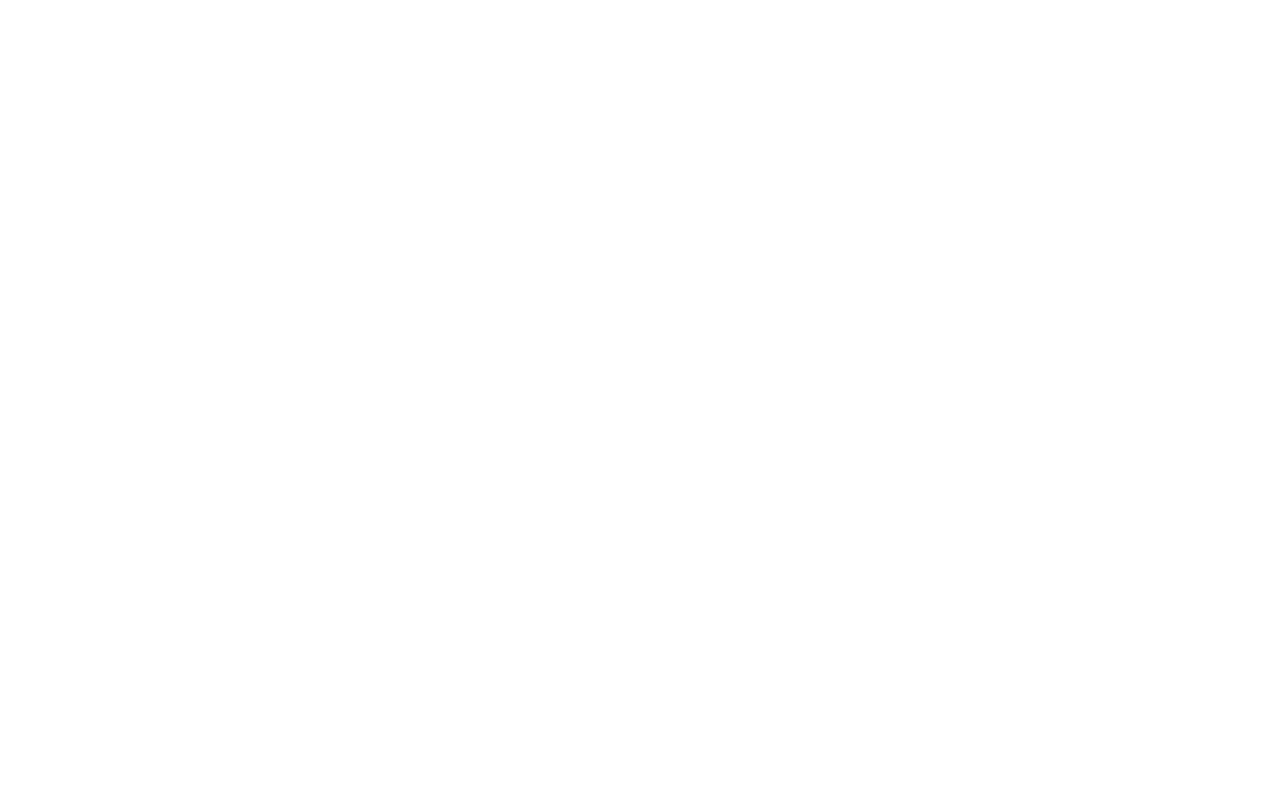
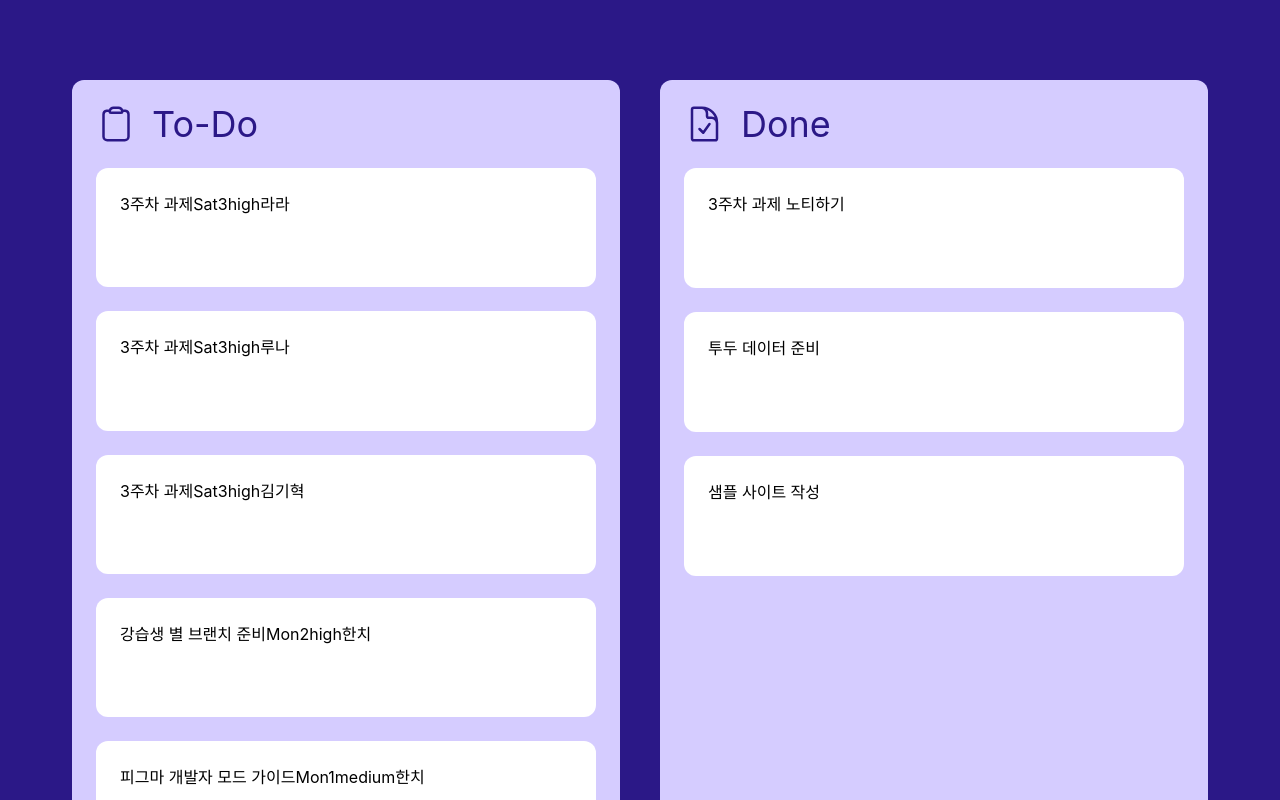
Before and after one commit to lindychi/frontend-bootcamp, a React (Create React App) app: page / in a window 1280 px wide. Shown: the top 800 px of the page. Built offline with nearby package versions, Linux system fonts and the light colour scheme.

Commit message:
feat.구조 잡고 list.map 연습

```diff
--- a/src/App.tsx
+++ b/src/App.tsx
@@ -6,7 +6,75 @@ function App() {
   const todoList = todoData.filter((item) => item.progress === "TODO");
   const doneList = todoData.filter((item) => item.progress === "DONE");
 
-  return <div></div>;
+  return (
+    <div className="w-screen h-screen justify-center items-center bg-blue-800">
+      <div>
+        <div className="felx flex-row ">
+          <div className="flex flex-row justify-center items-center gap-10 py-20">
+            <div className="bg-blue-100 rounded-xl p-6">
+              <div className="w-[500px] h-[900px] flex flex-col gap-6">
+                <div className="flex gap-4 text-4xl text-blue-800">
+                  <svg
+                    width="40"
+                    height="40"
+                    viewBox="0 0 40 40"
+                    fill="none"
+                    xmlns="http://www.w3.org/2000/svg"
+                  >
+                    <path
+                      d="M26.1096 6.47981C25.6652 4.90453 24.2174 3.75 22.5 3.75H17.5C15.7826 3.75 14.3348 4.90453 13.8904 6.47981M26.1096 6.47981C26.2011 6.80417 26.25 7.14637 26.25 7.5V7.5C26.25 8.19036 25.6904 8.75 25 8.75H15C14.3096 8.75 13.75 8.19036 13.75 7.5V7.5C13.75 7.14637 13.7989 6.80417 13.8904 6.47981M26.1096 6.47981C27.1865 6.56114 28.2576 6.66379 29.3222 6.78735C31.1565 7.00023 32.5 8.58167 32.5 10.4283V32.5C32.5 34.5711 30.8211 36.25 28.75 36.25H11.25C9.17893 36.25 7.5 34.5711 7.5 32.5V10.4283C7.5 8.58167 8.84347 7.00023 10.6778 6.78735C11.7424 6.66379 12.8135 6.56114 13.8904 6.47981"
+                      stroke="#2B1887"
+                      strokeWidth="2.5"
+                      strokeLinecap="round"
+                      strokeLinejoin="round"
+                    />
+                  </svg>
+                  To-Do
+                </div>
+                {todoList.map((item) => (
+                  <div className="items-center w-full h-[130px] gap-6 p-6 bg-white rounded-xl">
+                    {item.title}
+                    {item.dueDate}
+                    {item.level}
+                    {item.priority}
+                    {item.author}
+                  </div>
+                ))}
+              </div>
+            </div>
+
+            <div className="bg-blue-100 rounded-xl p-6">
+              <div className="w-[500px] h-[900px] flex flex-col gap-6">
+                <div className="flex gap-4 text-4xl text-blue-800">
+                  <svg
+                    width="41"
+                    height="40"
+                    viewBox="0 0 41 40"
+                    fill="none"
+                    xmlns="http://www.w3.org/2000/svg"
+                  >
+                    <path
+                      d="M17.375 3.75H9.875C8.83947 3.75 8 4.58947 8 5.625V34.375C8 35.4105 8.83947 36.25 9.875 36.25H31.125C32.1605 36.25 33 35.4105 33 34.375V19.375M17.375 3.75H18C26.2843 3.75 33 10.4657 33 18.75V19.375M17.375 3.75C20.4816 3.75 23 6.2684 23 9.375V11.875C23 12.9105 23.8395 13.75 24.875 13.75H27.375C30.4816 13.75 33 16.2684 33 19.375M15.5 25L19.25 28.75L25.5 20"
+                      stroke="#2B1887"
+                      strokeWidth="2.5"
+                      strokeLinecap="round"
+                      strokeLinejoin="round"
+                    />
+                  </svg>
+                  Done
+                </div>
+                {doneList.map((item) => (
+                  <div className="items-center w-full h-[120px] gap-6 p-6 bg-white rounded-xl">
+                    {item.title}
+                  </div>
+                ))}
+              </div>
+            </div>
+          </div>
+        </div>
+      </div>
+    </div>
+  );
 }
 
 export const TodoIcon = () => {
```
Also changed, not shown: 2 other files (tests, documents, lock files or other folders).
